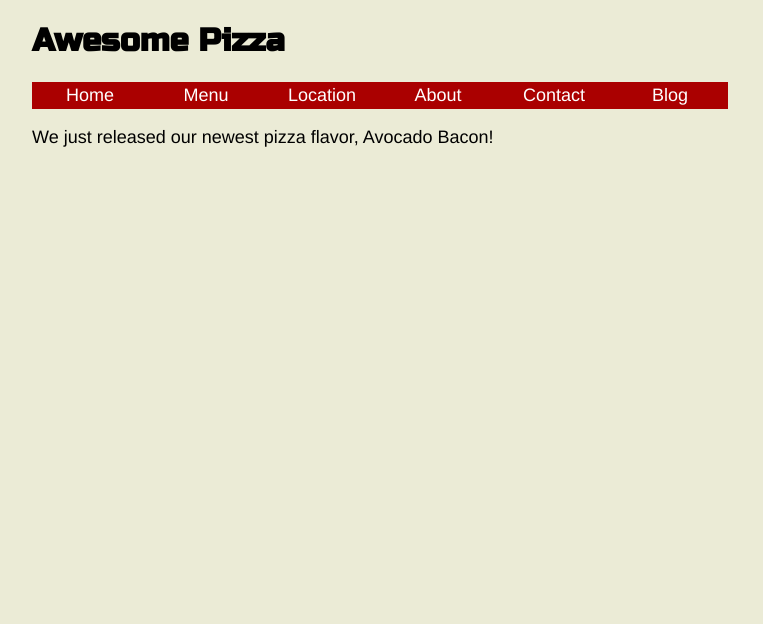
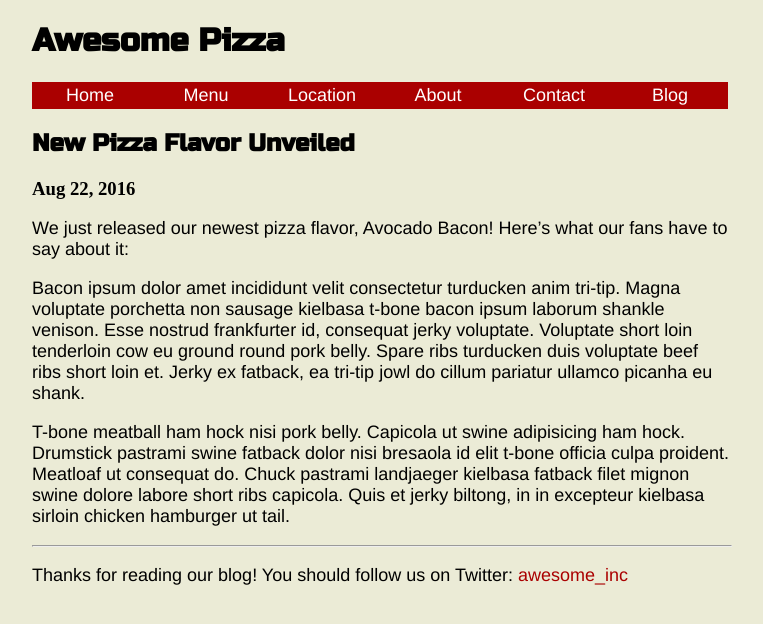
Before and after one commit to lie544/awesome-pizza-website, a Jekyll site: the page built from _posts/2016-08-22-new-flavor.md, in a window 1280 px wide. Shown: the top 624 px of the page, without its empty margins (258-1021 px from the left). Built offline with Jekyll 4.4.1, drawn with Linux system fonts in a browser that asks for light colours.

Commit message:
Add Post layout

```diff
--- a/_config.yml
+++ b/_config.yml
@@ -4,3 +4,4 @@ gems:
   - jekyll-sitemap
 baseurl: /awesome-pizza-website
 permalink: pretty
+twitter_user: awesome_inc
--- /dev/null
+++ b/_layouts/post.html
@@ -0,0 +1,9 @@
+---
+layout: page
+---
+<h2>{{ page.title }}</h2>
+<h3>{{ page.date | date: "%b %d, %Y" }}</h3>
+{{ content }}
+
+<hr>
+<p>Thanks for reading our blog! You should follow us on Twitter: <a href="https://twitter.com/{{ site.twitter_user }}">{{ site.twitter_user }}</a></p>
--- a/_posts/2016-08-22-new-flavor.md
+++ b/_posts/2016-08-22-new-flavor.md
@@ -1,6 +1,11 @@
 ---
-layout: page
+layout: post
 title: New Pizza Flavor Unveiled
 ---
 
-We just released our newest pizza flavor, Avocado Bacon!
+We just released our newest pizza flavor, Avocado Bacon! Here's what our fans have to say about it:
+
+
+Bacon ipsum dolor amet incididunt velit consectetur turducken anim tri-tip. Magna voluptate porchetta non sausage kielbasa t-bone bacon ipsum laborum shankle venison. Esse nostrud frankfurter id, consequat jerky voluptate. Voluptate short loin tenderloin cow eu ground round pork belly. Spare ribs turducken duis voluptate beef ribs short loin et. Jerky ex fatback, ea tri-tip jowl do cillum pariatur ullamco picanha eu shank.
+
+T-bone meatball ham hock nisi pork belly. Capicola ut swine adipisicing ham hock. Drumstick pastrami swine fatback dolor nisi bresaola id elit t-bone officia culpa proident. Meatloaf ut consequat do. Chuck pastrami landjaeger kielbasa fatback filet mignon swine dolore labore short ribs capicola. Quis et jerky biltong, in in excepteur kielbasa sirloin chicken hamburger ut tail.
--- a/blog.html
+++ b/blog.html
@@ -6,5 +6,6 @@ title: Blog
 
 {% for post in site.posts %}
 <h2><a href="{{ post.url | prepend:site.baseurl }}">{{ post.title }}</a></h2>
-<p>{{ post.date | date: "%b %d, %Y" }}</p>
+<h3>{{ post.date | date: "%b %d, %Y" }}</h3>
+<p>{{ post.excerpt }} ...</p>
 {% endfor %}
```
Also changed, not shown: _posts/2016-04-16-grand-opening.md (+7 -2 lines).
